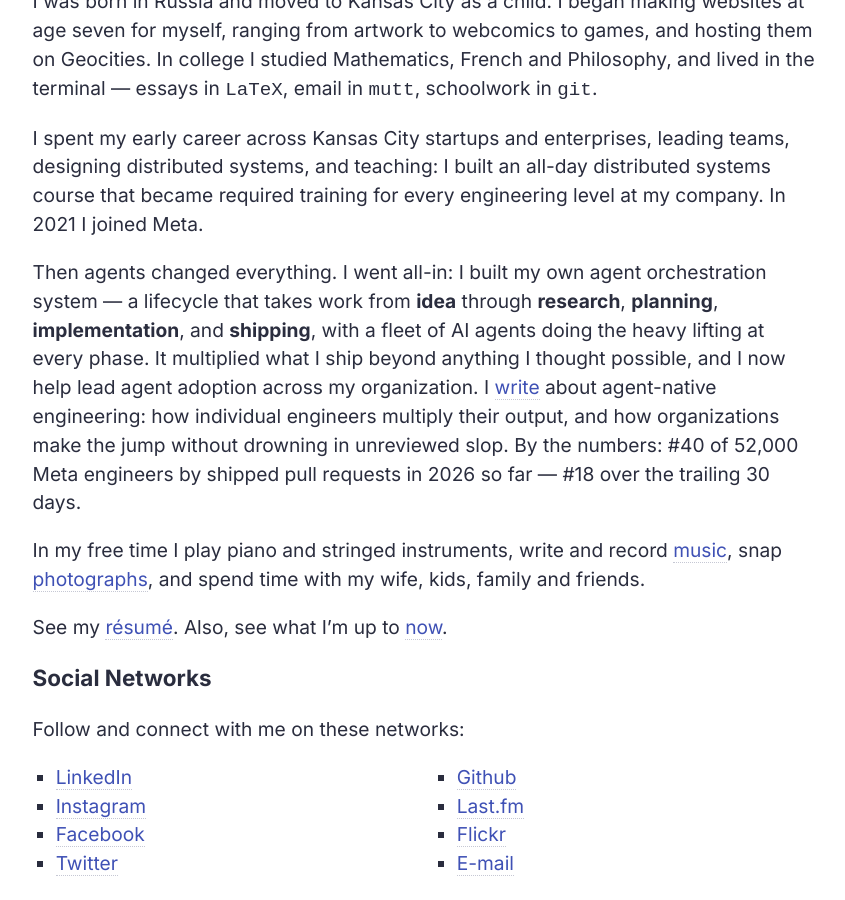
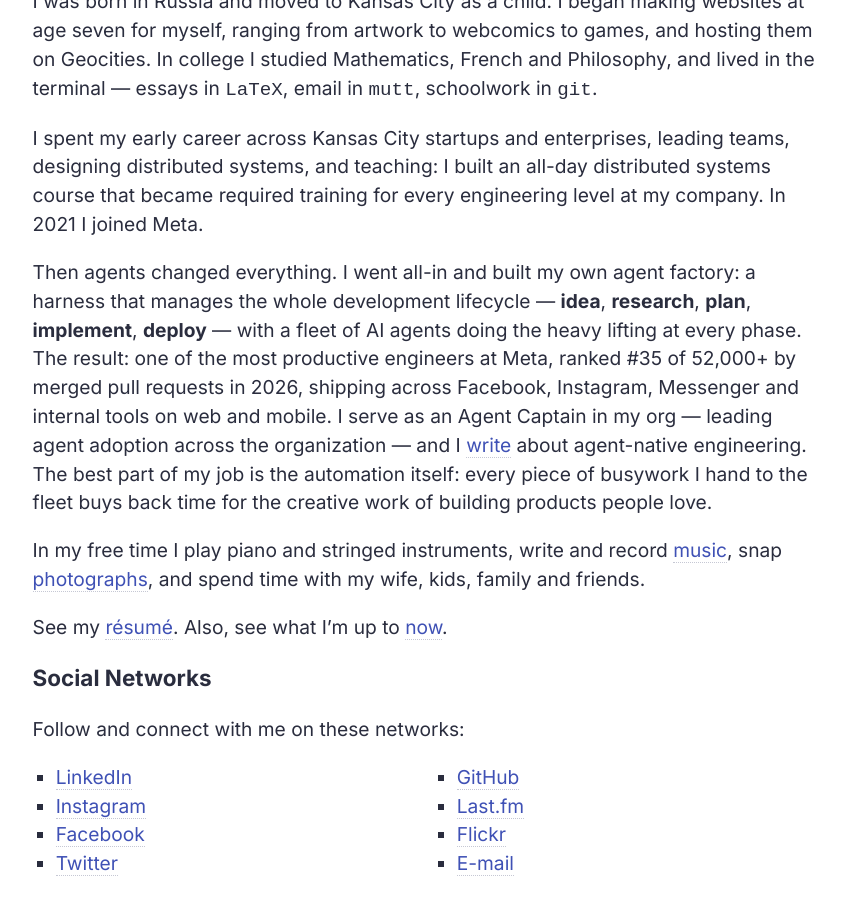
Before and after one commit to Dejital/dejital.github.com, a Jekyll site: the page built from about.md, in a window 1280 px wide and 900 px high, scrolled down 893 px. Shown: the whole window, without its empty margins (214-1059 px from the left). Built offline with Jekyll 4.4.1, drawn with Linux system fonts in a browser that asks for light colours.

Commit message:
About: agent-factory paragraph (Agent Captain + #35 of 52,000+, gated); direct social links replace TLS-less vanity redirects
Co-Authored-By: Claude Fable 5 <noreply@anthropic.com>

```diff
--- a/about.md
+++ b/about.md
@@ -8,7 +8,7 @@ permalink: '/about/'
 
 ## About
 
-I am a software engineer from Kansas City, [currently at Meta](https://linkedin.snevsky.com)
+I am a software engineer from Kansas City, [currently at Meta](https://www.linkedin.com/in/snevsky/)
 working on the Instagram and Facebook apps — and on the more interesting
 problem of how engineers should work now that AI agents can do real
 engineering.
@@ -25,18 +25,21 @@ distributed systems course that became required training for every engineering
 level at my company. In 2021 I joined Meta.
 
 {% comment %}
-  Stealth until Meta outside-work clearance: no internal stats, no
-  company-ranking claims, no consulting links. Revisit after clearance.
+  DEPLOY GATE: this paragraph contains an internal Meta stat (#35 of 52,000+)
+  and an internal program name ("Agent Captain") — confirm COI clearance
+  before deploy, or soften both.
 {% endcomment %}
-Then agents changed everything. I went all-in: I built my own agent
-orchestration system — a lifecycle that takes work from **idea** through
-**research**, **planning**, **implementation**, and **shipping**, with a fleet
-of AI agents doing the heavy lifting at every phase. It multiplied what I ship
-beyond anything I thought possible, and I now help lead agent adoption across
-my organization. I [write](/blog/) about agent-native engineering: how
-individual engineers multiply their output, and how organizations make the
-jump without drowning in unreviewed slop.
-{% comment %} DEPLOY GATE: internal Meta stats — remove or confirm COI clearance before deploy {% endcomment %} By the numbers: #40 of 52,000 Meta engineers by shipped pull requests in 2026 so far — #18 over the trailing 30 days.
+Then agents changed everything. I went all-in and built my own agent factory:
+a harness that manages the whole development lifecycle — **idea**,
+**research**, **plan**, **implement**, **deploy** — with a fleet of AI agents
+doing the heavy lifting at every phase. The result: one of the most productive
+engineers at Meta, ranked #35 of 52,000+ by merged pull requests in 2026,
+shipping across Facebook, Instagram, Messenger and internal tools on web and
+mobile. I serve as an Agent Captain in my org — leading agent adoption across
+the organization — and I [write](/blog/) about agent-native engineering. The
+best part of my job is the automation itself: every piece of busywork I hand
+to the fleet buys back time for the creative work of building products people
+love.
 
 In my free time I play piano and stringed instruments, write and record
 [music](/music/), snap [photographs](/photography/), and spend time with my
@@ -50,12 +53,12 @@ Also, see what I'm up to [now](/now/).
 Follow and connect with me on these networks:
 
 <ul style="column-count: 2; column-gap: 2em;">
-  <li><a href="https://linkedin.snevsky.com">LinkedIn</a></li>
-  <li><a href="https://instagram.snevsky.com">Instagram</a></li>
-  <li><a href="https://facebook.snevsky.com">Facebook</a></li>
-  <li><a href="https://twitter.snevsky.com">Twitter</a></li>
-  <li><a href="https://github.snevsky.com">Github</a></li>
-  <li><a href="https://lastfm.snevsky.com">Last.fm</a></li>
-  <li><a href="https://flickr.snevsky.com">Flickr</a></li>
+  <li><a href="https://www.linkedin.com/in/snevsky/">LinkedIn</a></li>
+  <li><a href="https://www.instagram.com/sergorgeous/">Instagram</a></li>
+  <li><a href="https://www.facebook.com/serge.nevsky">Facebook</a></li>
+  <li><a href="https://twitter.com/sergenevsky">Twitter</a></li>
+  <li><a href="https://github.com/dejital">GitHub</a></li>
+  <li><a href="https://www.last.fm/user/dejital">Last.fm</a></li>
+  <li><a href="https://www.flickr.com/photos/sergeyk/">Flickr</a></li>
   <li><a href="mailto:serge@snevsky.com">E-mail</a></li>
 </ul>
--- a/now.html
+++ b/now.html
@@ -12,7 +12,7 @@ permalink: '/now/'
     few things that I’m doing now:</p>
 
 <ul>
-    <li>Working as a <a href="http://linkedin.snevsky.com">Software Engineer at Meta</a>,
+    <li>Working as a <a href="https://www.linkedin.com/in/snevsky/">Software Engineer at Meta</a>,
         building and running AI agent fleets that do most of my heavy lifting.</li>
     <li>Writing about agent orchestration on the <a href="/blog/">blog</a>.</li>
     <li>Practicing piano daily, working toward writing and recording
```
